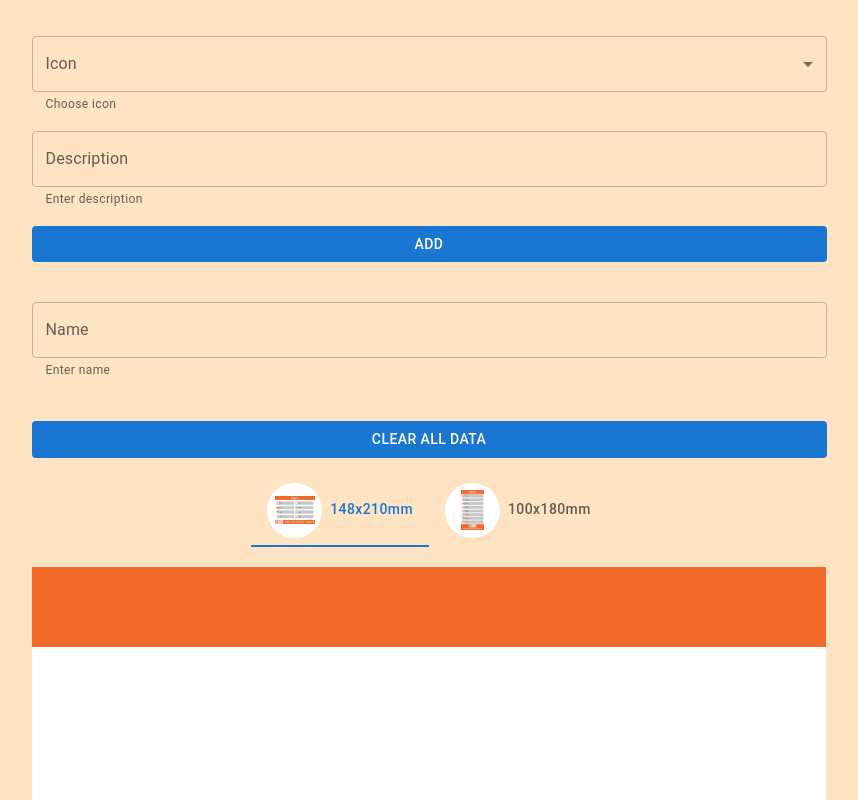
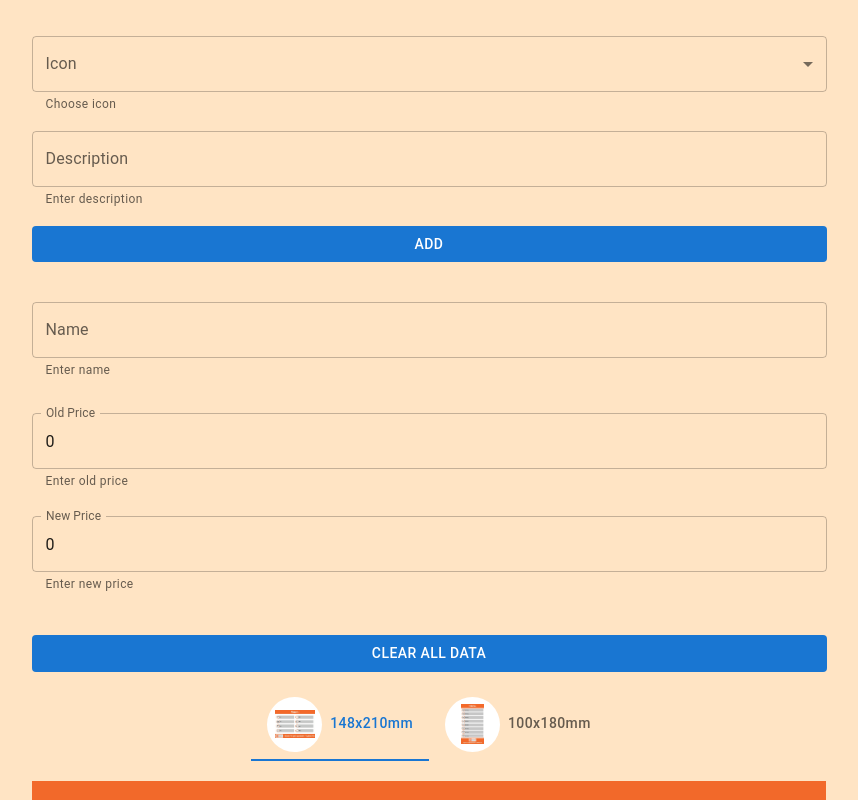
Before and after one commit to Mazayw/MiShopApp, a React (Create React App) app: page / in a window 1280 px wide. Shown: the top 800 px of the page, without its empty margins (211-1069 px from the left). Built offline with nearby package versions, Linux system fonts and the light colour scheme.

Commit message:
feat: change small print item style

```diff
--- a/src/components/ComponentToPrint100x180/index.module.scss
+++ b/src/components/ComponentToPrint100x180/index.module.scss
@@ -19,7 +19,7 @@
 	font-family: 'Comic Sans MS', 'Comic Sans', cursive;
 	font-size: 32pt;
 	font-weight: 400;
-	color: #fff;
+	color: #000;
 	line-height: 8mm;
 	height: 10mm;
 }
@@ -42,6 +42,8 @@
 	justify-content: center;
 	background: #f2692a;
 	align-items: center;
+
+	position: relative;
 }
 
 .logo {
@@ -55,11 +57,42 @@
 	justify-content: space-evenly;
 	align-items: center;
 	padding: 10px 5px;
+	position: relative;
 }
 
-.title-footer {
+.price-new .price-old {
 	font-family: 'Comic Sans MS', 'Comic Sans', cursive;
-	font-size: 18pt;
 	font-weight: 400;
-	color: #fff;
+	color: #000;
 }
+
+.price-new {
+	font-size: 45pt;
+	position: absolute;
+	top: 18px;
+}
+
+.price-old {
+	font-size: 24pt;
+	position: absolute;
+	top: -3px;
+	right: 10px;
+}
+
+.price-old::before {
+	content: '';
+	border-bottom: 4px solid red;
+	position: absolute;
+	width: 100%;
+	height: 50%;
+	transform: rotate(12deg);
+}
+
+.price-new__uah {
+	margin-left: 2mm;
+	font-size: 24pt;
+}
+
+.price-old__uah {
+	font-size: 12pt;
+}
--- a/src/components/ComponentToPrint100x180/index.tsx
+++ b/src/components/ComponentToPrint100x180/index.tsx
@@ -5,7 +5,16 @@ import { useGlobalContext } from '../../context/global-context';
 
 export const ComponentToPrint100x180 = React.forwardRef<HTMLDivElement>(
 	(props, ref) => {
-		const { globalData, globalName } = useGlobalContext();
+		const { globalData, globalName, globalPrice } = useGlobalContext();
+
+		const priceFormatter = (num: number) => {
+			let string = num.toString().split('').reverse().join('');
+
+			if (string.length > 3) {
+				string = [string.slice(0, 3), ' ', string.slice(3)].join('');
+			}
+			return string.split('').reverse().join('');
+		};
 
 		return (
 			<div ref={ref} className={styles.print}>
@@ -20,12 +29,15 @@ export const ComponentToPrint100x180 = React.forwardRef<HTMLDivElement>(
 					))}
 				</div>
 				<div className={styles.footer}>
-					<div className={styles['footer-content']}>
-						<img src='/logo.png' alt='logo' className={styles.logo} />
-						<h2 className={styles['title-footer']}>
-							простір розумних гаджетів
-						</h2>
-					</div>
+					<h3 className={styles['price-old']}>
+						{priceFormatter(globalPrice.oldPrice)}
+						<span className={styles['price-old__uah']}>грн</span>
+					</h3>
+
+					<h2 className={styles['price-new']}>
+						{priceFormatter(globalPrice.newPrice)}
+						<span className={styles['price-new__uah']}>грн</span>
+					</h2>
 				</div>
 			</div>
 		);
--- a/src/components/addItems/index.tsx
+++ b/src/components/addItems/index.tsx
@@ -9,12 +9,19 @@ import { useGlobalContext } from '../../context/global-context';
 import { useState } from 'react';
 import { menuItems } from './MenuItems';
 import { ListItemIcon } from '@mui/material';
-
+//globalPrice, setGlobalPrice
+//oldPrice: number; 	newPrice:
 export default function AddItems() {
 	const [icon, setIcon] = useState('');
 	const [text, setText] = useState('');
-	const { globalData, setGlobalData, globalName, setGlobalName } =
-		useGlobalContext();
+	const {
+		globalData,
+		setGlobalData,
+		globalName,
+		setGlobalName,
+		globalPrice,
+		setGlobalPrice,
+	} = useGlobalContext();
 
 	const handleChangeIcon = (event: SelectChangeEvent) => {
 		setIcon(event.target.value);
@@ -24,6 +31,14 @@ export default function AddItems() {
 		setText(event.target.value);
 	};
 
+	const handleChangeOldPrice = (event: React.ChangeEvent<HTMLInputElement>) => {
+		setGlobalPrice({ ...globalPrice, oldPrice: Number(event.target.value) });
+	};
+
+	const handleChangeNewPrice = (event: React.ChangeEvent<HTMLInputElement>) => {
+		setGlobalPrice({ ...globalPrice, newPrice: Number(event.target.value) });
+	};
+
 	const handleChangeName = (event: React.ChangeEvent<HTMLInputElement>) => {
 		setGlobalName(event.target.value);
 	};
@@ -31,6 +46,7 @@ export default function AddItems() {
 	const handleClearData = () => {
 		setGlobalName('');
 		setGlobalData([]);
+		setGlobalPrice({ oldPrice: 0, newPrice: 0 });
 	};
 
 	const handleButtonPress = () => {
@@ -101,6 +117,21 @@ export default function AddItems() {
 					inputProps={{ maxLength: 20 }}
 				/>
 				<FormHelperText sx={{ mb: 3 }}>Enter name</FormHelperText>
+				<TextField
+					label='Old Price'
+					value={globalPrice.oldPrice}
+					onChange={handleChangeOldPrice}
+					sx={{ mt: 1 }}
+					inputProps={{ maxLength: 6, inputmode: 'numeric' }}
+				/>
+				<FormHelperText sx={{ mb: 3 }}>Enter old price</FormHelperText>
+				<TextField
+					label='New Price'
+					value={globalPrice.newPrice}
+					onChange={handleChangeNewPrice}
+					inputProps={{ maxLength: 6, inputmode: 'numeric' }}
+				/>
+				<FormHelperText sx={{ mb: 3 }}>Enter new price</FormHelperText>
 				<Button
 					variant='contained'
 					disableElevation
--- a/src/components/itemSmall/index.module.scss
+++ b/src/components/itemSmall/index.module.scss
@@ -28,7 +28,8 @@
 	position: absolute;
 	left: 25px;
 	width: 100%;
-	height: 13mm;
+	height: 12mm;
+	top: 2px;
 	display: flex;
 	align-items: center;
 	background: #c5c6c6;
--- a/src/context/global-context.tsx
+++ b/src/context/global-context.tsx
@@ -1,12 +1,14 @@
 import React from 'react';
 import { createContext, useState } from 'react';
-import { IDesc } from '../types';
+import { IDesc, IPrice } from '../types';
 
 export type ContextData = {
 	globalName: string;
 	globalData: IDesc[] | never[];
+	globalPrice: IPrice;
 	setGlobalData: React.Dispatch<React.SetStateAction<IDesc[] | never[]>>;
 	setGlobalName: React.Dispatch<React.SetStateAction<string>>;
+	setGlobalPrice: React.Dispatch<React.SetStateAction<IPrice>>;
 };
 
 const GlobalContext = createContext<ContextData>({} as ContextData);
@@ -16,10 +18,21 @@ export const ContextProvider: React.FC<{ children: React.ReactNode }> = ({
 }) => {
 	const [globalData, setGlobalData] = useState<IDesc[] | never[]>([]);
 	const [globalName, setGlobalName] = useState<string>('');
+	const [globalPrice, setGlobalPrice] = useState<IPrice>({
+		oldPrice: 0,
+		newPrice: 0,
+	});
 
 	return (
 		<GlobalContext.Provider
-			value={{ globalData, setGlobalData, globalName, setGlobalName }}
+			value={{
+				globalData,
+				setGlobalData,
+				globalName,
+				setGlobalName,
+				globalPrice,
+				setGlobalPrice,
+			}}
 		>
 			{children}
 		</GlobalContext.Provider>
```
Also changed, not shown: src/types.ts (+11 -6 lines).
